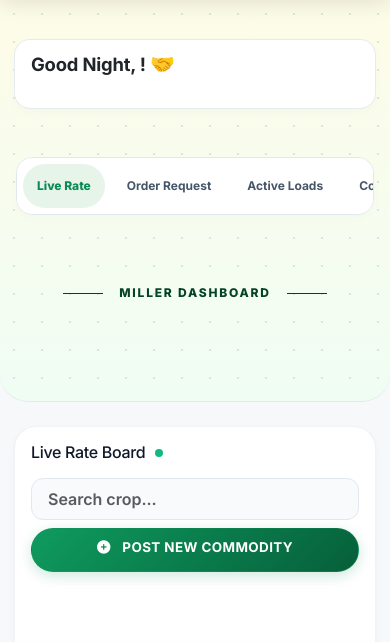
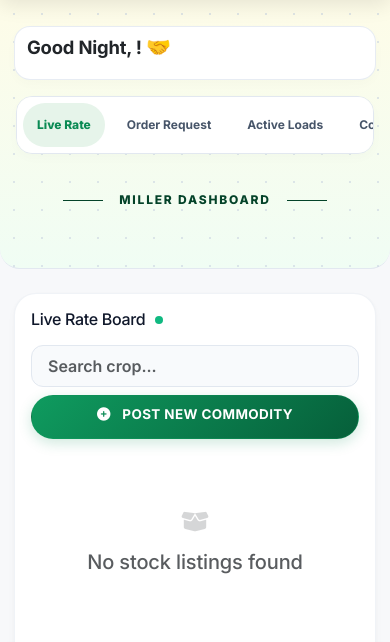
Before and after one commit to Shashank758/Sarna_Broker_Website-2, a Flask app: template templates/miller.html in a window 390 px wide. Shown: the part 124-766 px from the top of the page. Run offline with Flask 3, Linux system fonts and the light colour scheme; the template is opened without the code that fills it, so the values that code supplies are empty; some libraries are stand-ins or nearby versions.

Commit message:
Update miller.html

```diff
--- a/templates/miller.html
+++ b/templates/miller.html
@@ -15,7 +15,6 @@
     padding: 30px 0 60px;
     position: relative;
     border-bottom: 1px solid #e2e8f0;
-    min-height: 350px;
   }
 
   body {
@@ -492,8 +491,8 @@
 
   @media (max-width: 767px) {
     .miller-hero {
-      padding: 24px 0 80px;
-      border-radius: 0 0 28px 28px;
+      padding: 12px 0 40px;
+      border-radius: 0 0 20px 20px;
     }
 
     .miller-hero h1 {
@@ -587,8 +586,8 @@
     }
 
     .welcome-card-miller {
-      padding: 12px 16px !important;
-      margin-top: 5px !important;
+      padding: 8px 12px !important;
+      margin-top: 4px !important;
     }
   }
 
@@ -671,7 +670,7 @@
     <div class="welcome-card-miller" data-aos="fade-down">
       <div class="d-flex flex-wrap justify-content-between align-items-center">
         <!-- User Greeting -->
-        <div class="d-flex align-items-center gap-3 mb-3 mb-lg-0">
+        <div class="d-flex align-items-center gap-3 mb-2 mb-lg-0">
           <div class="d-none d-md-flex"
             style="width: 48px; height: 48px; border-radius: 12px; background: linear-gradient(135deg, #f87171, #fbbf24, #38bdf8); align-items: center; justify-content: center; box-shadow: inset 0 2px 4px rgba(255,255,255,0.3);">
             <i class="fa fa-sun text-white fs-4" style="text-shadow: 0 2px 4px rgba(0,0,0,0.2);"></i>
@@ -711,7 +710,7 @@
     </div>
 
     <!-- Top Nav Tabs -->
-    <div class="d-flex justify-content-center mt-5 mb-5" data-aos="zoom-in">
+    <div class="d-flex justify-content-center mt-3 mt-md-5 mb-3 mb-md-5" data-aos="zoom-in">
       <div class="nav-pills-premium nav nav-pills" id="millerTabs" role="tablist">
         <button class="nav-link active" id="stock-tab" data-bs-toggle="pill" data-bs-target="#stock" type="button"
           role="tab">Live Rate</button>
```
